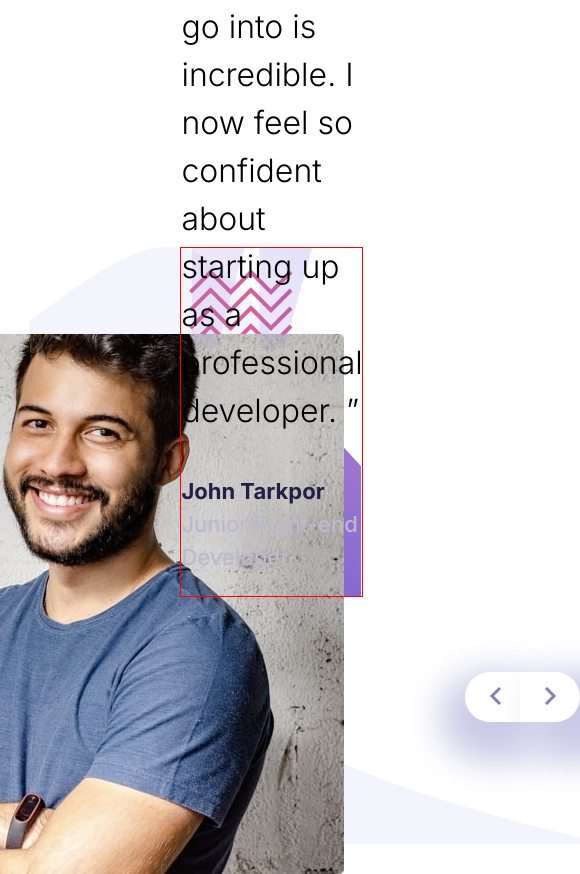
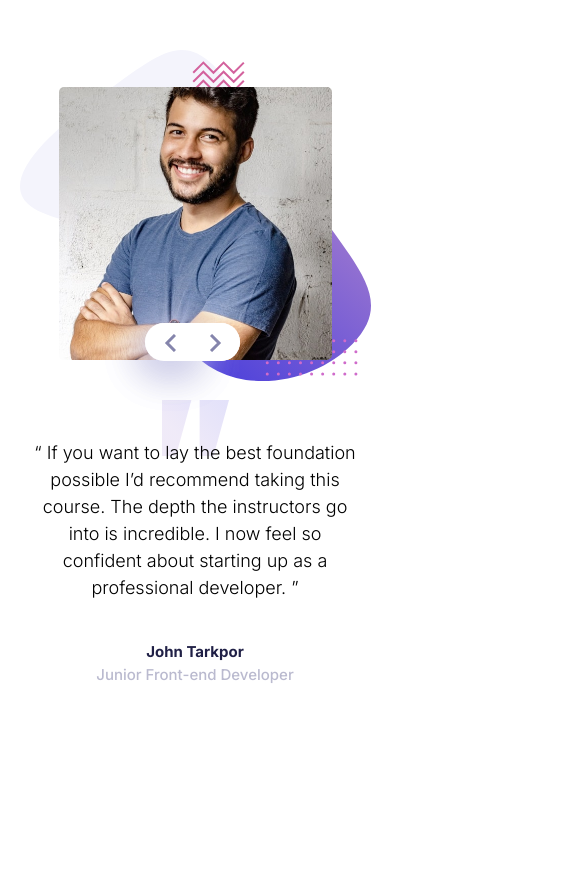
Before and after one commit to TrakaMeitene/Slider, a plain HTML site: page index.html in a window 390 px wide. Shown: the whole page, 580 px wide, since content can reach past the window. After the commit the page ends 844 px from the top, so only its background shows below. Drawn offline with Linux system fonts and the light colour scheme.

Commit message:
Update style.css

```diff
--- a/style.css
+++ b/style.css
@@ -11,7 +11,7 @@ background-repeat: no-repeat;
  background-position:left bottom;
  margin:0;
      font-family: 'Inter', sans-serif;
-	 overflow:hidden;
+
 }
 .slider{
 	display:flex;
@@ -87,7 +87,7 @@ margin-left: -120px;
 	background-repeat:no-repeat;
 	background-position: 18% 0%;
 	height:350px;
-	border:1px solid red;
+
 justify-content:flex-end;
 }
 p{
@@ -112,19 +112,72 @@ color: hsl(240, 38%, 20%);
 }
 
 
-@media screen and (max-width:800px){
-	.slider{
+@media screen and (max-width:600px){
+.slider{
+	flex-direction:column;
+	width:90%;
+height:auto;
+position:initial;
+background-size:contain;
+ background-position:top center;
+ margin-top:50px;
+ margin-bottom:40px;
+}
 
-	flex-direction:column;
-	align-items:center;
-width:85%;
-height:auto;
-background-image: url("images/pattern-bg.svg");
-background-repeat: no-repeat;
- background-position:top center;
-position:relative;
+.container{
+position: absolute;
+right:initial;
+
+margin:auto;
+width:70%;
+height:500px;
+}
+body{
+	height:auto;
+	align-items:initial;
+	background-image: none;
+}
+.text{
+	width:95%;
+	position:initial;
+	margin-left:0px;
+	margin-right:0px;
+	z-index:initial;
+	font-size:18px;
+	font-weight:300;
+margin-bottom:40px;
+	background-position: 18% 0%;
+	height:320px;
+justify-content:center;
+margin-top:350px;
+text-align:center;
+background-position: top center;
+background-size:20%;
+padding-top:20px;
+}
+p{display:inline-block;
+	margin-top:40px;
+font-size:15px;
+text-align:center;
+
+float:none;
 
 }
+strong{
+	display:block;
+}
+.before, .next{
+
+	width:50px;
+	height:38px;
+	transform: translate(50%,850%);
 
 
 }
+.before{
+margin-left: -100px;
+box-shadow: -2px 8px 40px 3px hsl(240, 38%, 85%);}
+
+.next{
+box-shadow:none;}
+}
```
